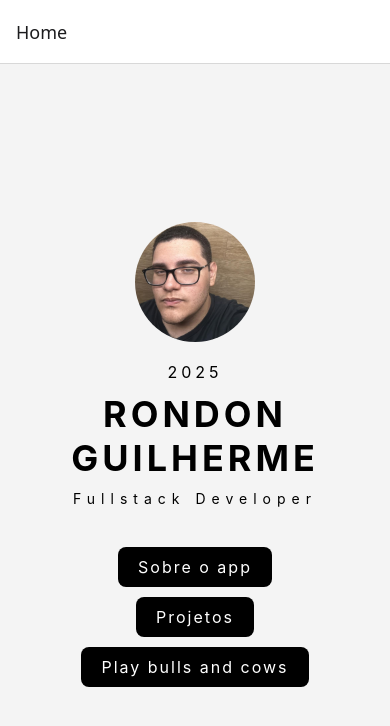
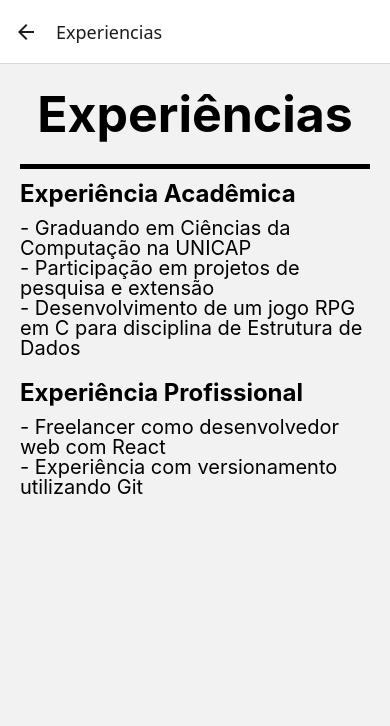
Before and after one commit to RondonGVM/portfolio-mobile, a React Native app: screen /Experiencias in a window 390 px wide. Shown: the top 726 px of the page. Built offline with nearby package versions, Linux system fonts and the light colour scheme.

Commit message:
Feat: adição da pagina de experiências

```diff
--- a/App.js
+++ b/App.js
@@ -5,7 +5,7 @@ import Home from './src/screens/Home';
 import Jogo from './src/screens/Jogo';
 import Sobre from './src/screens/Sobre';
 import Projetos from './src/screens/Projetos';
-
+import Experiencias from './src/screens/Experiencias';
 const Stack = createNativeStackNavigator();
 
 export default function Navigation() {
@@ -16,6 +16,7 @@ export default function Navigation() {
         <Stack.Screen name="Jogo" component={Jogo} />
         <Stack.Screen name="Sobre" component={Sobre} />
         <Stack.Screen name="Projetos" component={Projetos} />
+        <Stack.Screen name="Experiencias" component={Experiencias} />
       </Stack.Navigator>
     </NavigationContainer>
   );
--- /dev/null
+++ b/src/screens/Experiencias.js
@@ -0,0 +1,57 @@
+import { View, Text, StyleSheet, ScrollView } from 'react-native';
+
+export default function Experiencias() {
+  return (
+    <ScrollView contentContainerStyle={styles.container}>
+      <Text style={styles.titulo}>Experiências</Text>
+      <View style={styles.divisor} />
+
+      <View style={styles.secao}>
+        <Text style={styles.subtitulo}>Experiência Acadêmica</Text>
+        <Text style={styles.texto}>
+          - Graduando em Ciências da Computação na UNICAP{'\n'}
+          - Participação em projetos de pesquisa e extensão{'\n'}
+          - Desenvolvimento de um jogo RPG em C para disciplina de Estrutura de Dados
+        </Text>
+      </View>
+
+      <View style={styles.secao}>
+        <Text style={styles.subtitulo}>Experiência Profissional</Text>
+        <Text style={styles.texto}>
+          - Freelancer como desenvolvedor web com React{'\n'}
+          - Experiência com versionamento utilizando Git
+        </Text>
+      </View>
+    </ScrollView>
+  );
+}
+
+const styles = StyleSheet.create({
+  container: {
+    padding: 20,
+  },
+  titulo: {
+    fontSize: 50,
+    fontWeight: "bold",
+    marginBottom: 10,
+    textAlign: "center",
+  },
+  secao: {
+    marginBottom: 20,
+  },
+  subtitulo: {
+    fontSize: 24,
+    fontWeight: 'bold',
+    marginBottom: 10,
+  },
+  texto: {
+    fontSize: 20,
+    lineHeight: 20,
+  },
+   divisor: {
+    borderBottomColor: '#000',
+    borderBottomWidth: 5,
+    marginVertical: 10,
+    width: '100%',
+  },
+});
--- a/src/screens/Home.js
+++ b/src/screens/Home.js
@@ -29,6 +29,12 @@ export default function Home({ navigation }) {
         onPress={() => navigation.navigate('Jogo')}
       >
         <Text style={styles.buttonText}>Play bulls and cows</Text>
+      </TouchableOpacity>
+       <TouchableOpacity
+        style={styles.button}
+        onPress={() => navigation.navigate('Experiencias')}
+      >
+        <Text style={styles.buttonText}>Experiencias</Text>
       </TouchableOpacity>
     </View>
   );
```
